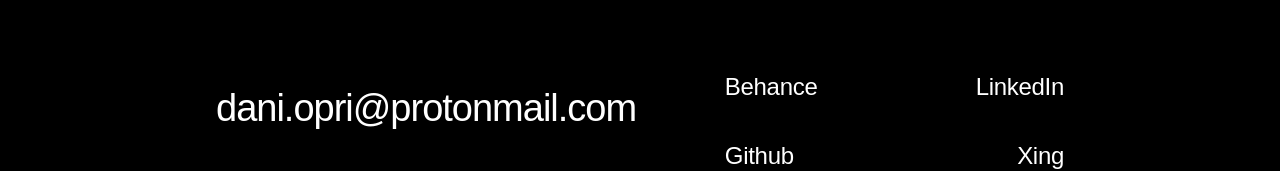
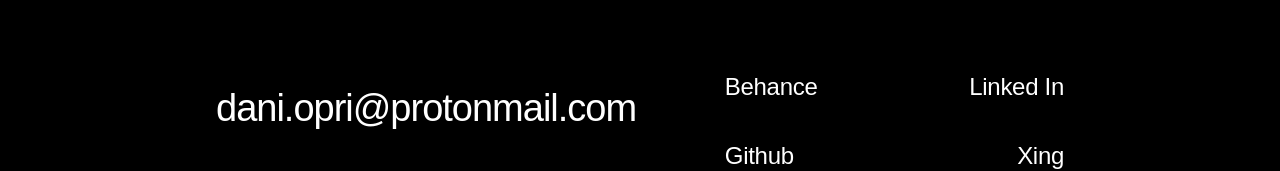
Before and after one commit to d-opri/d-opri.github.io, a Next.js app: page /splitme in a window 1280 px wide. Shown: the part 4953-5124 px from the top of the page. Built offline with nearby package versions, Linux system fonts and the light colour scheme; a web font is replaced by a local one.

Commit message:
fix document.js

```diff
--- a/components/Links.js
+++ b/components/Links.js
@@ -15,7 +15,7 @@ export default function LinkSection() {
         </Box>
         <BoxRight>
           <LinkAnimation href="https://www.linkedin.com/in/dani-opri-420321274/">
-            LinkedIn
+            Linked In
           </LinkAnimation>
         </BoxRight>
         <Box>
```
